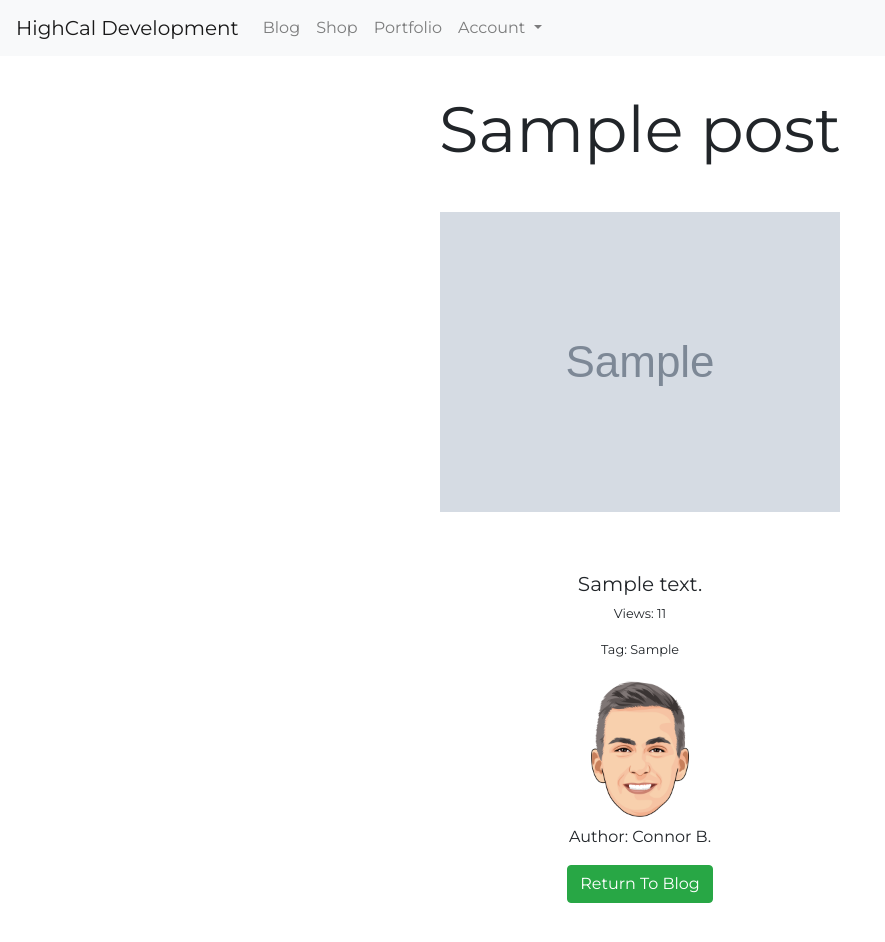
After one commit to connor-blackburn/HighCal, a Django app: page /posts/1/ in a window 1280 px wide. The commit adds this page. Shown: the top 942 px of the page, without its empty margins (0-885 px from the left). Run offline with Django 3.2, Linux system fonts and the light colour scheme; tables that the repository leaves empty hold one stand-in row (values such as "Sample post"); grey boxes marked "Sample" are stand-in pictures; some libraries are stand-ins or nearby versions.

Commit message:
postdetail.html created to allow users to see full blog post on a dedicated page, further styling added

```diff
--- /dev/null
+++ b/posts/templates/postdetail.html
@@ -0,0 +1,25 @@
+{% extends 'base.html' %}
+{% block content %}
+<div id="blog_detail" class="text-center">
+        <div class="blog_content ">
+         <h1>{{ post.title }}</h1>
+            {% if post.image %}
+                <img class="img-fluid" src="/media/{{ post.image }}">
+            {% endif %}
+        </div>
+        <div class="text-center blog_content">
+            <br/>
+            <h5>{{ post.content }}</h5>
+            <p>Views: {{post.views}}</p>
+            <p>Tag: {{ post.tag }}</p>
+        </div>
+        <div class="author_body text-center">
+            <div class="author_img">
+                <img src="/media/images/self_profile.png" class="img-circle">
+             </div>
+             <p>Author: Connor B.</p>
+        </div>
+            <p><a href="{% url 'get_posts' %}"  class="btn btn-success">Return To Blog</a></p>
+
+</div>
+{% endblock %}
--- a/static/css/main.css
+++ b/static/css/main.css
@@ -34,12 +34,12 @@ form {
     margin: 0 auto;
  }
 
- .author_img {
+ #blog .author_img {
     margin-top: 25%;
     display: block;
 }
 
-.img-circle{
+#blog .img-circle{
     width:150px;
     height: 150px;
 }
@@ -52,3 +52,27 @@ form {
     max-height: 300px;
     max-width: 700px;
 }
+/* ----------------------------------------------------------------------------------------
+                                 5. Blog Post Expand Page
+ --------------------------------------------------------------------------------------- */
+#blog_detail {
+    padding: 3%;
+    font-family: 'Montserrat';
+}
+
+#blog_detail h1 {
+    font-size: 4em;
+}
+
+#blog_detail .img-circle {
+    width:150px;
+    height: 150px;
+}
+
+#blog_detail .img-author_img {
+    display: block;
+}
+
+#blog_detail .img-fluid {
+    margin: 3%;
+}
```
